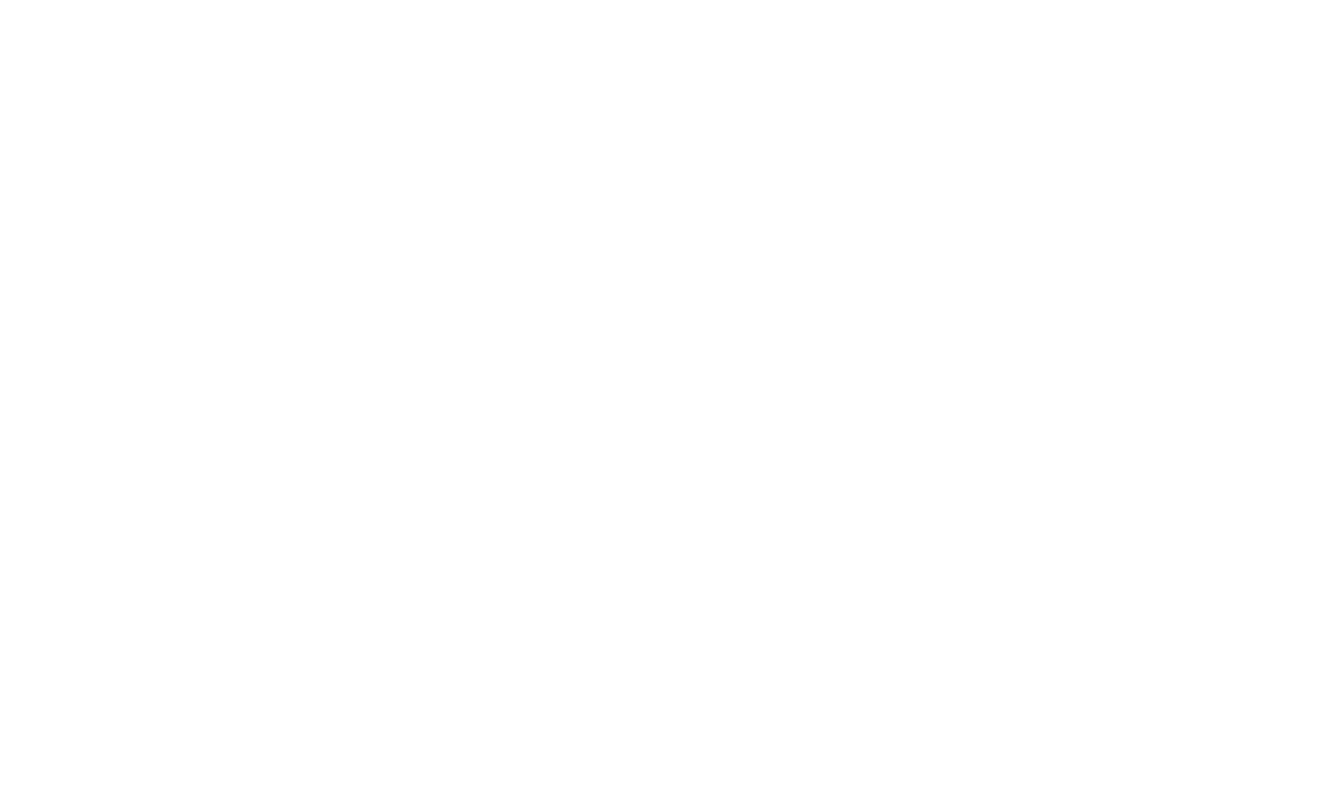
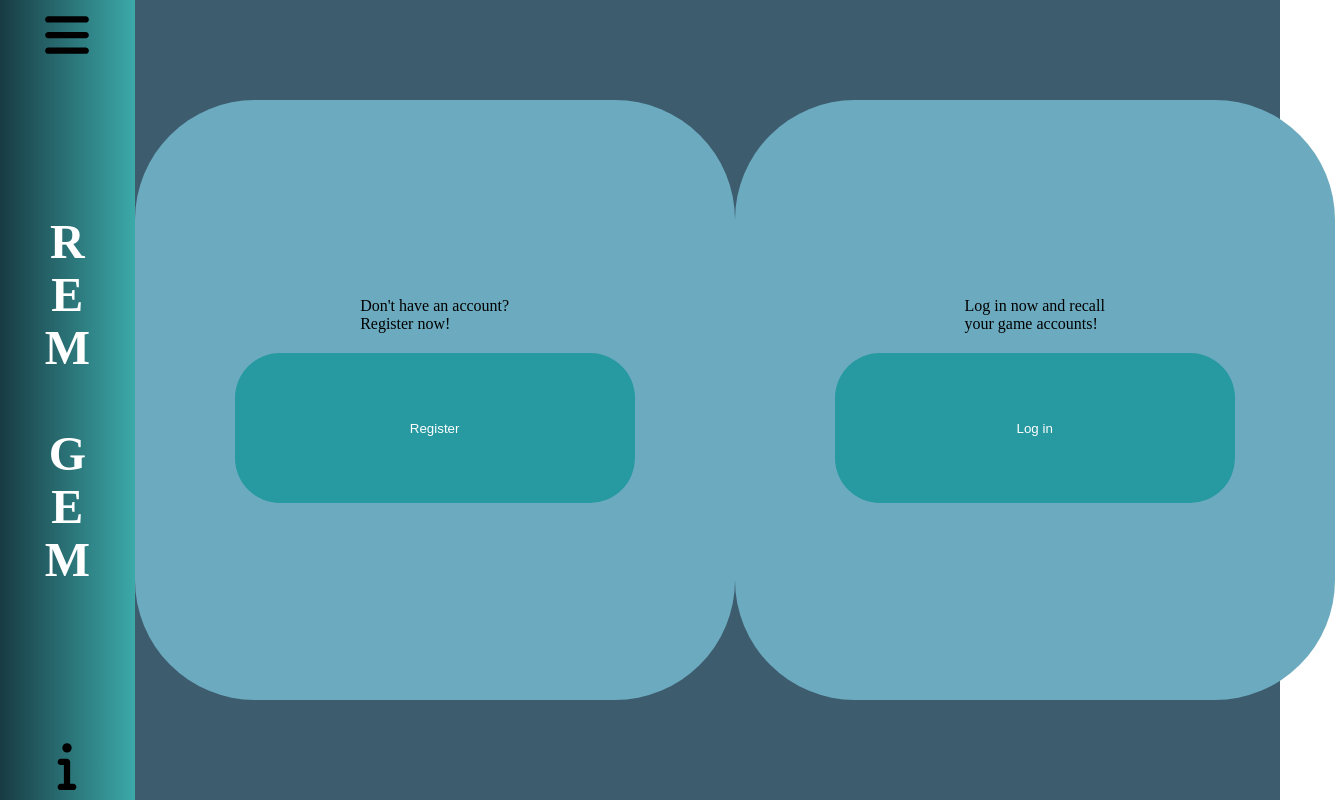
Before and after one commit to ItamiOShire/Remember_your_account_frontend, a Vue app in the folder Remember_your_account/: page / in a window 1280 px wide. Shown: the whole page, 1335 px wide, since content can reach past the window. Built offline with nearby package versions, Linux system fonts and the light colour scheme.

Commit message:
add: basic components and file structure for home page

```diff
--- a/Remember_your_account/src/App.vue
+++ b/Remember_your_account/src/App.vue
@@ -1,5 +1,6 @@
 <template>
 
+ <main-layout />
 
 </template>
 
--- a/Remember_your_account/src/assets/variables.css
+++ b/Remember_your_account/src/assets/variables.css
@@ -4,6 +4,7 @@
 
     --navbarGradientFirstColor: #3CA9A9;
     --navbarGradientSecondColor: #183B43;
+    --navbarTextColor: white;
 
     /* Background */
 
@@ -12,10 +13,17 @@
     /* Card */
 
     --cardColor: #6CABBF;
+    --cardBorderRadius: 120px;
+    --cardWidth: 600px;
+    --cardHeight: 600px;
 
     /* Button */
 
     --buttonColor: #2799A1;
+    --buttonTextColor: white;
+    --buttonBorderRadius: 45px;
+    --buttonWidth: 400px;
+    --buttonHeight: 150px;
 
     /* Text and fonts*/
 
--- /dev/null
+++ b/Remember_your_account/src/components/Button.vue
@@ -0,0 +1,33 @@
+<template>
+
+    <button type="button" class="default-button">
+
+        <slot></slot>
+
+    </button>
+
+</template>
+
+<script>
+
+
+
+</script>
+
+<style>
+
+    .default-button {
+
+            width: var(--buttonWidth);
+            height: var(--buttonHeight);
+
+            background-color: var(--buttonColor);
+            color: var(--buttonTextColor);
+
+            border: none;
+            border-radius: var(--buttonBorderRadius);
+
+            cursor: pointer;
+    }
+
+</style>
--- /dev/null
+++ b/Remember_your_account/src/components/Card.vue
@@ -0,0 +1,40 @@
+<template>
+
+    <div class="card">
+
+        <slot></slot>
+
+    </div>
+
+</template>
+
+<script>
+
+
+
+</script>
+
+<style>
+
+    .card {
+
+        display: flex;
+        flex-direction: column;
+        justify-content: center;
+        align-items: center;
+
+        width: var(--cardWidth);
+        height: var(--cardHeight);
+
+        background-color: var(--cardColor);
+        border-radius: var(--cardBorderRadius);
+
+    }
+
+    .card > * {
+
+        margin: 10px;
+
+    }
+
+</style>
--- /dev/null
+++ b/Remember_your_account/src/components/NavigationBar.vue
@@ -0,0 +1,54 @@
+<template>
+
+    <nav id="navBar">
+
+        <icon-menu-bars />
+
+        <h2>REM GEM</h2>
+
+        <icon-info />
+
+    </nav>
+
+</template>
+
+<script>
+
+    import IconInfo from './icons/IconInfo.vue';
+    import IconMenuBars from './icons/IconMenuBars.vue';
+
+</script>
+
+<style>
+
+    #navBar {
+
+        display:flex;
+        flex-direction: column;
+        align-items: center;
+        justify-content: space-between;
+        background-image: linear-gradient(to left, var(--navbarGradientFirstColor), var(--navbarGradientSecondColor));
+
+        height:100vh;
+    }
+
+    #navBar > h2 {
+
+        writing-mode: vertical-rl;
+        font-size: 3rem;
+        text-orientation: upright;
+        color: var(--navbarTextColor);
+
+    }
+
+    #navBar > svg {
+
+        width: 50px;
+        height: 50px;
+        fill: black;
+
+        margin: 10px;
+
+    }
+
+</style>
--- /dev/null
+++ b/Remember_your_account/src/components/icons/IconInfo.vue
@@ -0,0 +1,16 @@
+<template>
+
+    <svg
+        xmlns="http://www.w3.org/2000/svg"
+        viewBox="0 0 192 512"
+        class="icon">
+
+    <path d="M48 80a48 48 0 1 1 96 0A48 48 0 1 1 48 80zM0 224c0-17.7 14.3-32 32-32l64 0c17.7 0 32 14.3 32 32l0 224 32 0c17.7 0 32 14.3 32 32s-14.3 32-32 32L32 512c-17.7 0-32-14.3-32-32s14.3-32 32-32l32 0 0-192-32 0c-17.7 0-32-14.3-32-32z"/></svg>
+
+</template>
+
+<style>
+
+
+
+</style>
--- /dev/null
+++ b/Remember_your_account/src/components/icons/IconMenuBars.vue
@@ -0,0 +1,19 @@
+<template>
+
+    <svg
+        xmlns="http://www.w3.org/2000/svg"
+        viewBox="0 0 448 512"
+        class="icon">
+
+    <path
+    d="M0 96C0 78.3 14.3 64 32 64l384 0c17.7 0 32 14.3 32 32s-14.3 32-32 32L32 128C14.3 128 0 113.7 0 96zM0 256c0-17.7 14.3-32 32-32l384 0c17.7 0 32 14.3 32 32s-14.3 32-32 32L32 288c-17.7 0-32-14.3-32-32zM448 416c0 17.7-14.3 32-32 32L32 448c-17.7 0-32-14.3-32-32s14.3-32 32-32l384 0c17.7 0 32 14.3 32 32z"/>
+
+    </svg>
+
+</template>
+
+<style>
+
+
+
+</style>
--- /dev/null
+++ b/Remember_your_account/src/layouts/MainLayout.vue
@@ -0,0 +1,75 @@
+<template>
+
+  <div id="page-wrapper">
+
+    <navigation-bar />
+
+    <main id="main-content">
+
+      <card>
+
+        <p class="card-text-container">
+
+          Don't have an account? <br>
+          Register now!
+
+        </p>
+
+        <Button>Register</Button>
+
+      </card>
+
+      <card>
+
+        <p class="card-text-container">
+
+          Log in now and recall <br>
+          your game accounts!
+
+        </p>
+
+        <Button>Log in</Button>
+
+      </card>
+
+    </main>
+
+  </div>
+
+</template>
+
+<script>
+
+  import NavigationBar from '../components/NavigationBar.vue';
+  import Card from '../components/Card.vue';
+  import Button from '../components/Button.vue';
+
+</script>
+
+<style>
+
+  #page-wrapper {
+
+    display: flex;
+    background-color: var(--bgColor);
+
+  }
+
+  #main-content {
+
+    display: flex;
+    flex-direction: row;
+    justify-content: space-around;
+    align-items: center;
+
+    flex: 10 0 auto;
+  }
+
+  #navBar {
+
+    flex: 0 0 100px;
+
+  }
+
+
+</style>
```
Also changed, not shown: Remember_your_account/src/main.js (+13 -0 lines), Remember_your_account/src/views/mainLayout.vue (deleted, +0 -69 lines).
